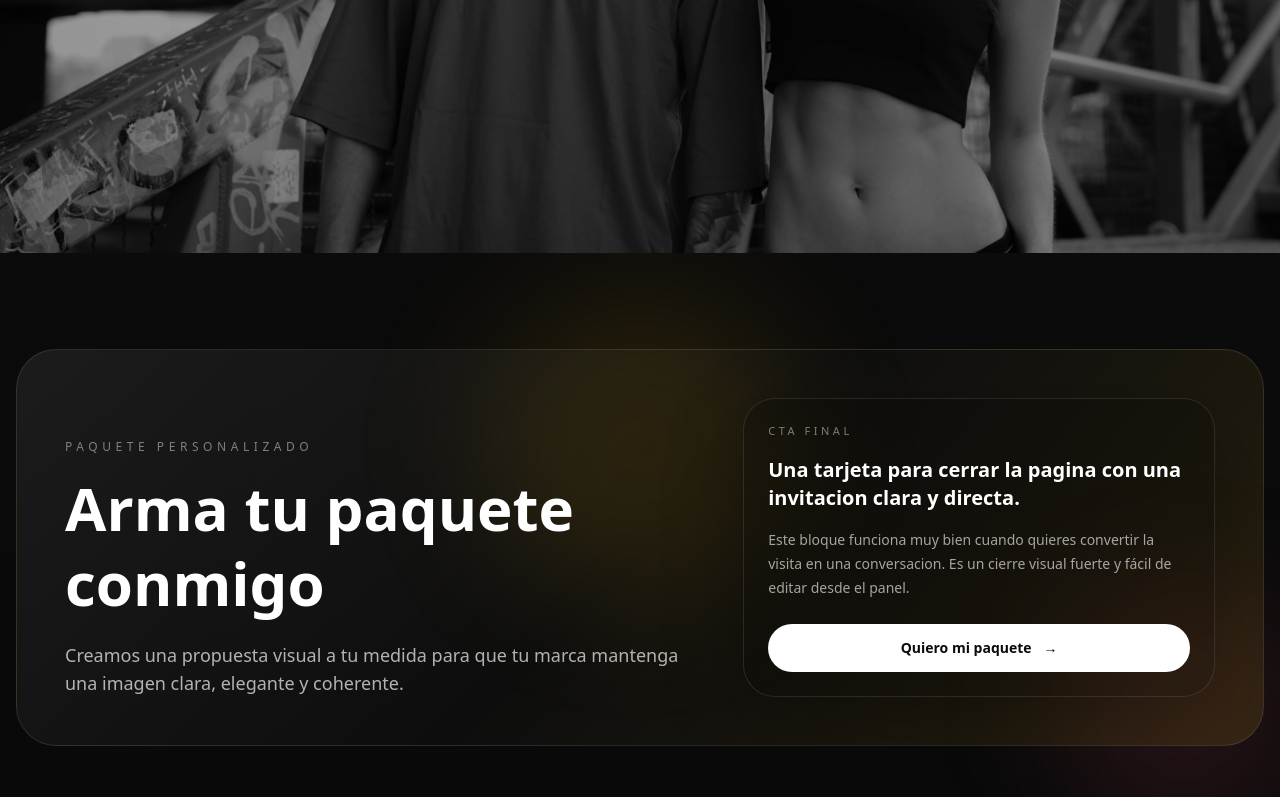
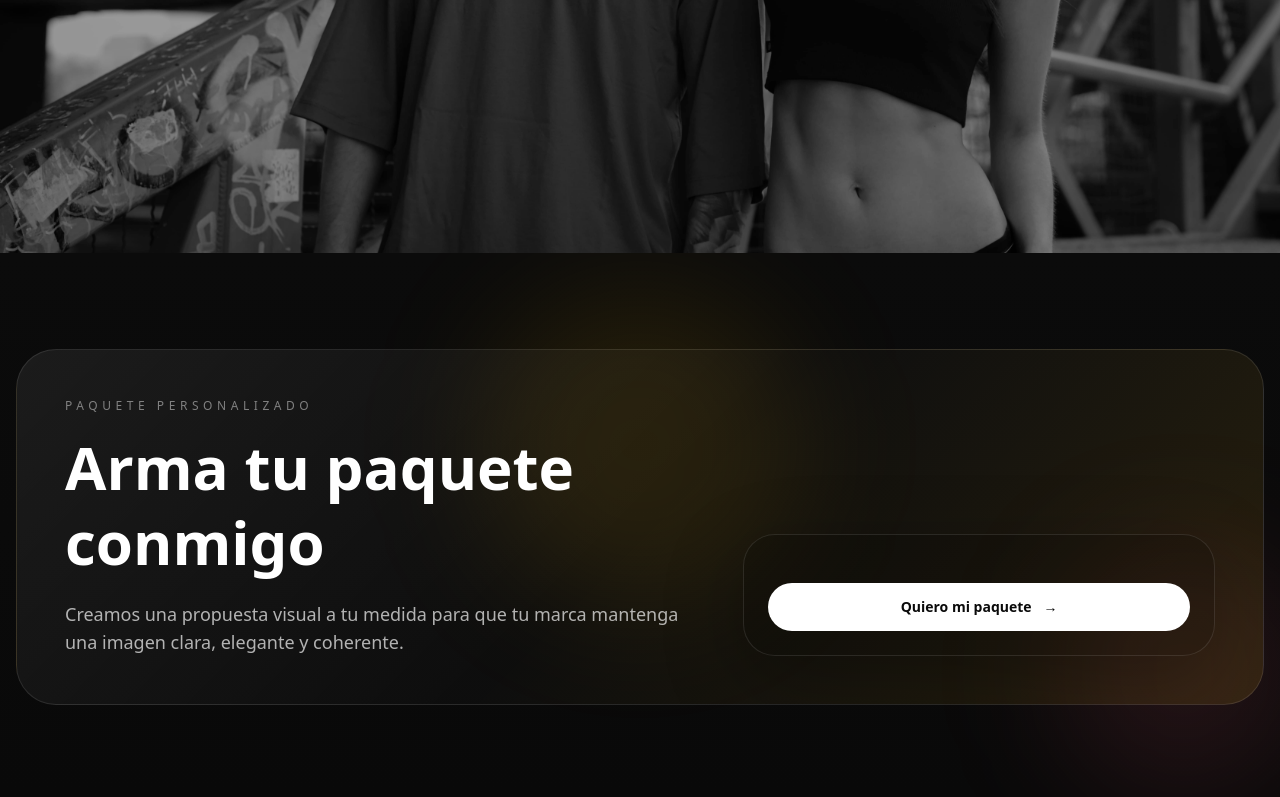
Before and after one commit to favisual/FavisualAdmin, a React (Vite) app: page / in a window 1280 px wide. Shown: the part 1334-2131 px from the top of the page. Built offline with nearby package versions, Linux system fonts and the light colour scheme; no server answers; the database is empty.

Commit message:
cambios abril

```diff
--- a/src/components/PackageCTASection.jsx
+++ b/src/components/PackageCTASection.jsx
@@ -38,7 +38,7 @@ export default function PackageCTASection() {
             </div>
 
             <div className="rounded-[2rem] border border-white/10 bg-black/20 p-6 shadow-[0_24px_80px_rgba(0,0,0,0.28)]">
-              <p className="text-[11px] uppercase tracking-[0.32em] text-white/45">CTA final</p>
+              {/* <p className="text-[11px] uppercase tracking-[0.32em] text-white/45">CTA final</p>
               <div className="mt-4 space-y-4">
                 <p className="text-xl font-semibold text-white">
                   Una tarjeta para cerrar la pagina con una invitacion clara y directa.
@@ -47,7 +47,7 @@ export default function PackageCTASection() {
                   Este bloque funciona muy bien cuando quieres convertir la visita en una
                   conversacion. Es un cierre visual fuerte y fácil de editar desde el panel.
                 </p>
-              </div>
+              </div> */}
 
               <a
                 href={ctaHref}
```
